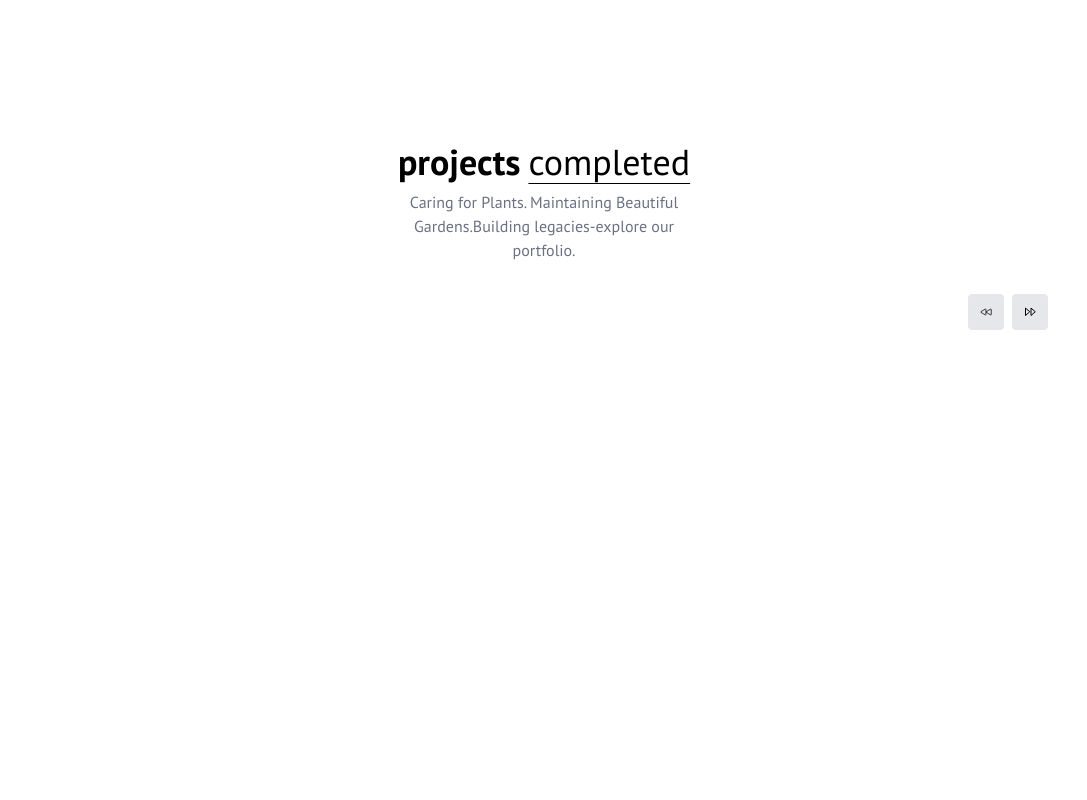
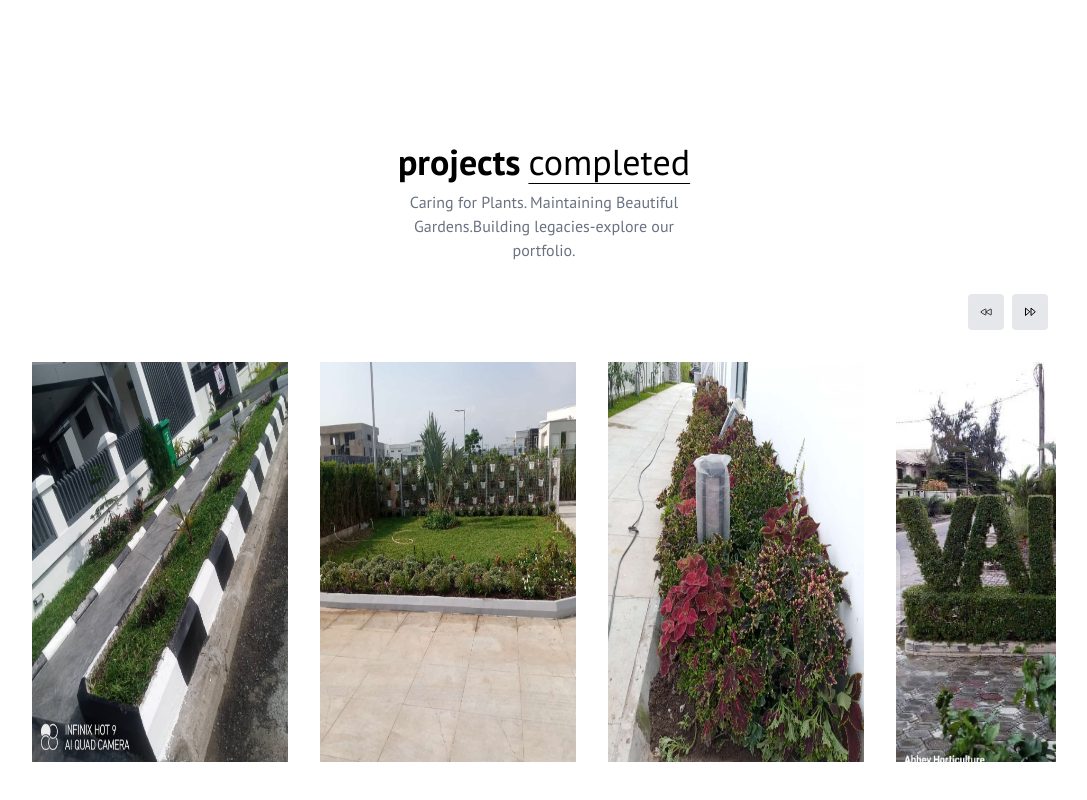
Before and after one commit to akomolafetemitopejoseph/garderner, a React (Vite) app: page / in a window 1280 px wide. Shown: the part 1674-2474 px from the top of the page, without its empty margins (96-1183 px from the left). Before the commit the page ends 2132 px from the top, so only its background shows below. Built offline with nearby package versions, Linux system fonts and the light colour scheme.

Commit message:
Added map function

```diff
--- a/src/Component/Project.jsx
+++ b/src/Component/Project.jsx
@@ -1,16 +1,15 @@
 import React from "react";
 import { IoPlayBackOutline } from "react-icons/io5";
 import { TbPlayerTrackNext } from "react-icons/tb";
-import project1 from "../assets/project1.jpeg"
-import project2 from "../assets/project2.jpeg"
-import project3 from "../assets/project3.jpeg"
-import project4 from "../assets/project4.jpeg"
-import project5 from "../assets/project5.jpeg"
-import project6 from "../assets/project6.jpeg"
+import project1 from "../assets/project1.jpeg";
+import project2 from "../assets/project2.jpeg";
+import project3 from "../assets/project3.jpeg";
+import project4 from "../assets/project4.jpeg";
+import project5 from "../assets/project5.jpeg";
+import project6 from "../assets/project6.jpeg";
 
 const Project = () => {
-
-  const projects = [
+  const projectData = [
     {
       title: "lawn and flowers",
       location: "Pinnock Estate lekki",
@@ -45,8 +44,8 @@ const Project = () => {
       title: "Pot and Flowers",
       location: "1004 VI Lagos",
       image: project6,
-    }
-  ]
+    },
+  ];
   return (
     <div
       className="container mx-auto py-4 pt-20 px-6 md:px-20 lg:px-32 my-20 w-full overflow-hidden"
@@ -77,8 +76,18 @@ const Project = () => {
         />
       </div>
       {/* Project slider container */}
-      <div>
-        <div></div>
+      <div className="overflow-hidden">
+        <div className="flex gap-8 transition-transform duration-500 ease-in-out">
+          {projectData.map((projects, index) => (
+            <div key={index} className="relative flex shrink-0 w-full sm:w-1/4">
+              <img
+                className="w-100 h-100"
+                src={projects.image}
+                alt={projects.title}
+              />
+            </div>
+          ))}
+        </div>
       </div>
     </div>
   );
```
